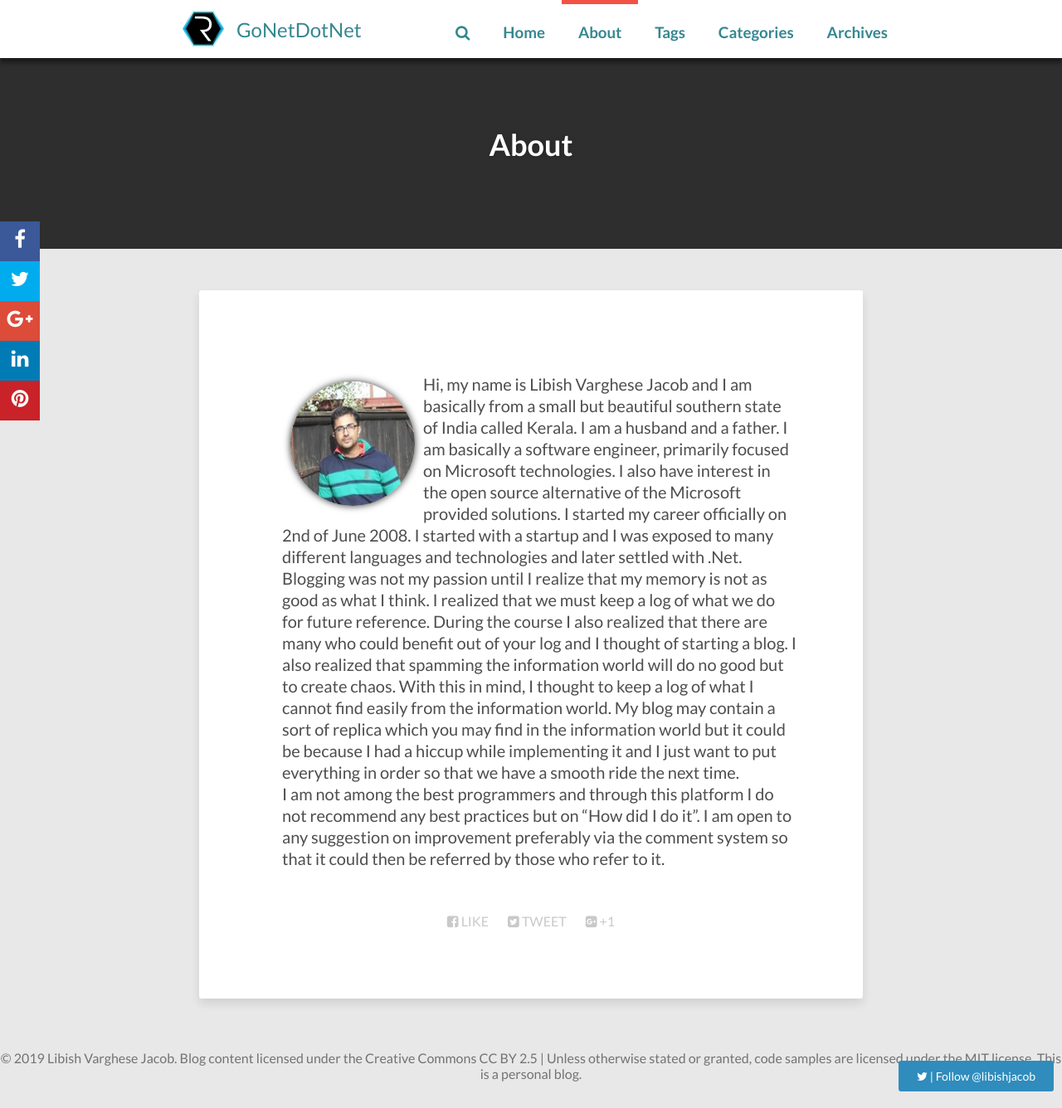
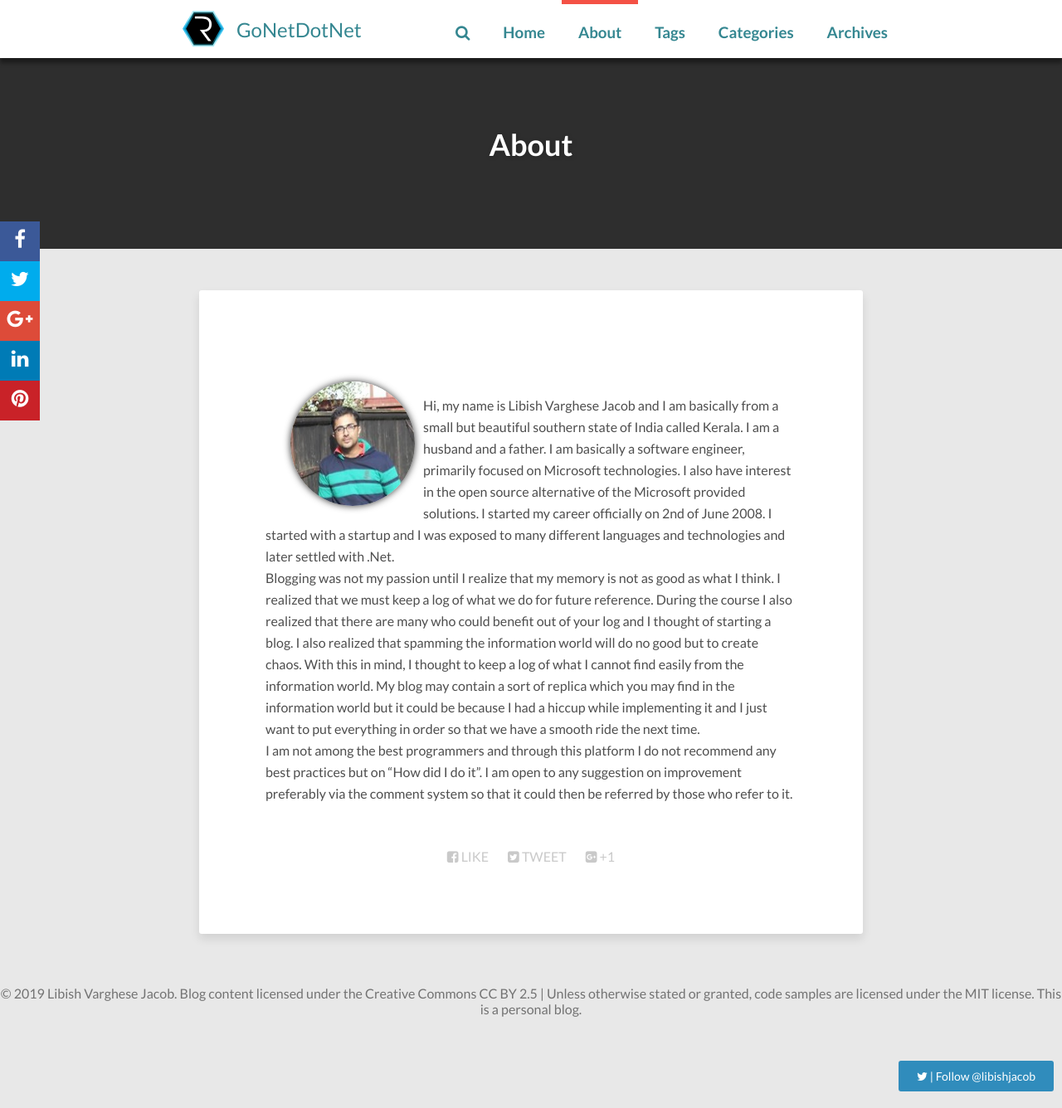
Before and after one commit to libish-jacob/Blog, a Jekyll site: the page built from about.html, in a window 1280 px wide and 1336 px high. Shown: the whole window at 83% size. Built offline with Jekyll 4.4.1, drawn with Linux system fonts in a browser that asks for light colours; nearby versions of some CDN libraries; comment, search, counter and statistics services are not loaded.

```diff
--- a/about.html
+++ b/about.html
@@ -7,6 +7,6 @@ published: true
 
 <p align="left" class="author-bio">
     <img align="left" class="author-img" src="{{site.url}}/{{site.owner.avatar}}" alt="{{site.owner.name}}" />
-    Hi, my name is Libish Varghese Jacob and I am basically from a small but beautiful southern state of India called Kerala. I am a husband and a father. I am basically a software engineer, primarily focused on Microsoft technologies. I also have interest in the open source alternative of the Microsoft provided solutions. I started my career officially on 2nd of June 2008. I started with a startup and I was exposed to many different languages and technologies and later settled with .Net.<br/>Blogging was not my passion until I realize that my memory is not as good as what I think. I realized that we must keep a log of what we do for future reference. During the course I also realized that there are many who could benefit out of your log and I thought of starting a blog. I also realized that spamming the information world will do no good but to create chaos. With this in mind, I thought to keep a log of what I cannot find easily from the information world. My blog may contain a sort of replica which you may find in the information world but it could be because I had a hiccup while implementing it and I just want to put everything in order so that we have a smooth ride the next time.<br/>I am not among the best programmers and through this platform I do not recommend any best practices but on “How did I do it”. I am open to any suggestion on improvement preferably via the comment system so that it could then be referred by those who refer to it.
+    <p>Hi, my name is Libish Varghese Jacob and I am basically from a small but beautiful southern state of India called Kerala. I am a husband and a father. I am basically a software engineer, primarily focused on Microsoft technologies. I also have interest in the open source alternative of the Microsoft provided solutions. I started my career officially on 2nd of June 2008. I started with a startup and I was exposed to many different languages and technologies and later settled with .Net.<br/>Blogging was not my passion until I realize that my memory is not as good as what I think. I realized that we must keep a log of what we do for future reference. During the course I also realized that there are many who could benefit out of your log and I thought of starting a blog. I also realized that spamming the information world will do no good but to create chaos. With this in mind, I thought to keep a log of what I cannot find easily from the information world. My blog may contain a sort of replica which you may find in the information world but it could be because I had a hiccup while implementing it and I just want to put everything in order so that we have a smooth ride the next time.<br/>I am not among the best programmers and through this platform I do not recommend any best practices but on “How did I do it”. I am open to any suggestion on improvement preferably via the comment system so that it could then be referred by those who refer to it.</p>
 
 </p>
```
